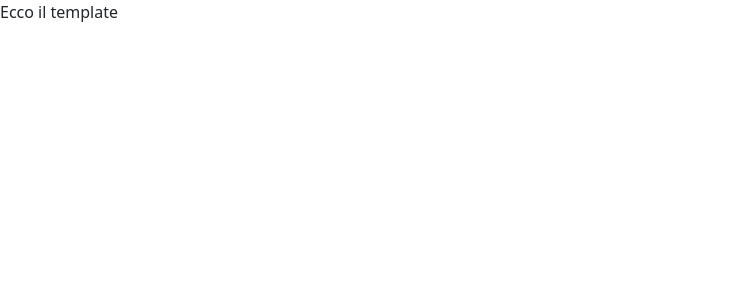
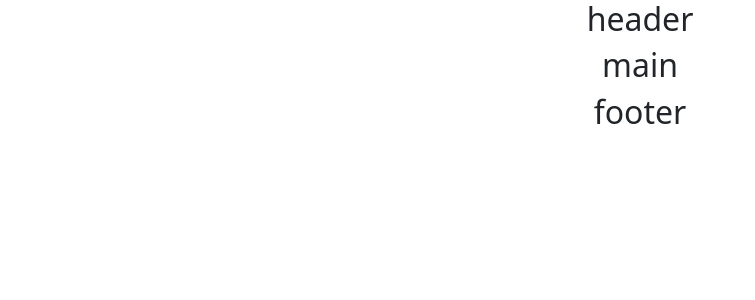
Before and after one commit to AndreaGul/vite-boolfolio, a Vue app: page / in a window 1280 px wide. Shown: the top 300 px of the page, without its empty margins (0-755 px from the left). Built offline with nearby package versions, Linux system fonts and the light colour scheme.

Commit message:
feat:scaffolding components

```diff
--- a/src/App.vue
+++ b/src/App.vue
@@ -1,11 +1,21 @@
 <script>
+import AppHeader from './components/AppHeader.vue';
+import AppMain from './components/AppMain.vue';
+import AppFooter from './components/AppFooter.vue';
 export default {
   name: 'Template',
+  components: {
+    AppHeader,
+    AppMain,
+    AppFooter,
+  },
 };
 </script>
 
 <template>
-  <div>Ecco il template</div>
+  <AppHeader />
+  <AppMain />
+  <AppFooter />
 </template>
 
 <style scoped></style>
--- /dev/null
+++ b/src/components/AppFooter.vue
@@ -0,0 +1,13 @@
+<script>
+export default {
+  name: 'footer',
+};
+</script>
+
+<template>
+  <header class="container">
+    <h2 class="text-center">footer</h2>
+  </header>
+</template>
+
+<style scoped></style>
--- /dev/null
+++ b/src/components/AppHeader.vue
@@ -0,0 +1,13 @@
+<script>
+export default {
+  name: 'header',
+};
+</script>
+
+<template>
+  <header class="container">
+    <h2 class="text-center">header</h2>
+  </header>
+</template>
+
+<style scoped></style>
--- /dev/null
+++ b/src/components/AppMain.vue
@@ -0,0 +1,13 @@
+<script>
+export default {
+  name: 'main',
+};
+</script>
+
+<template>
+  <header class="container">
+    <h2 class="text-center">main</h2>
+  </header>
+</template>
+
+<style scoped></style>
```
